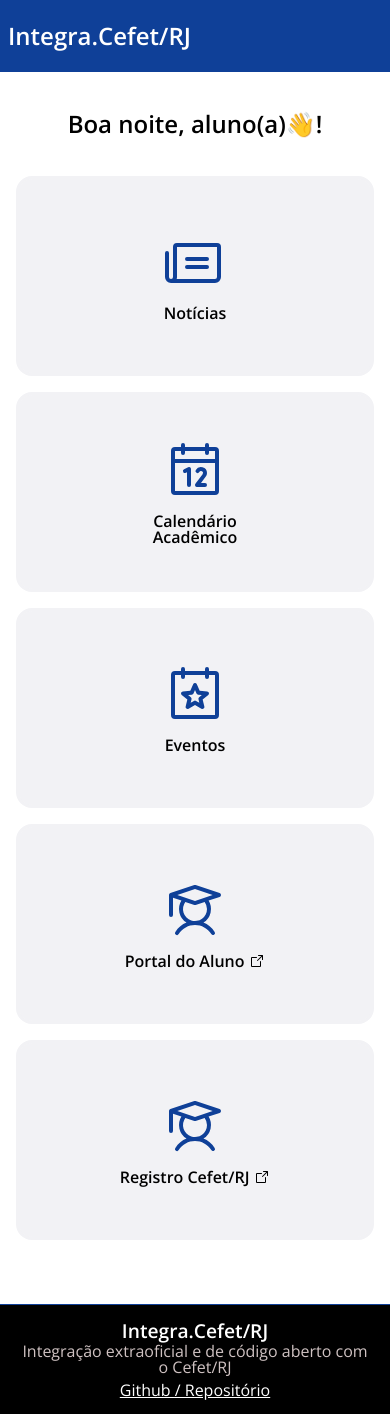
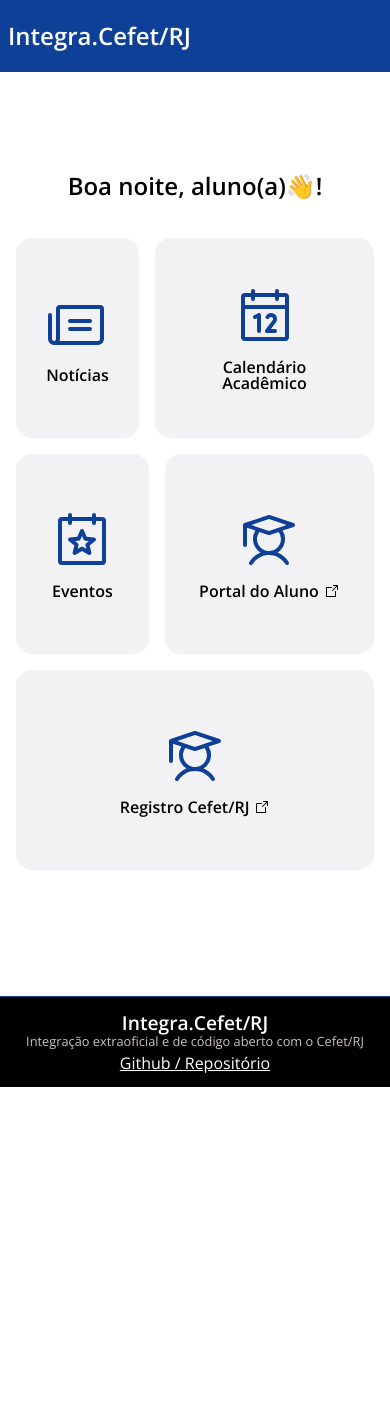
Before and after one commit to phricardo/alcateia.cefetrj.app, a Next.js app: page / in a window 390 px wide. After the commit the page ends 1087 px from the top, so only its background shows below. Built offline with nearby package versions, Linux system fonts and the light colour scheme.

Commit message:
chore: add index styles adjustments

```diff
--- a/src/app/page.module.css
+++ b/src/app/page.module.css
@@ -47,9 +47,12 @@
 
   background: #f2f2f5;
   border: 0.2rem solid #f2f2f5;
+
+  outline: none;
 }
 
-.links ul li a:hover {
+.links ul li a:hover,
+.links ul li a:focus {
   border-color: #0f4098;
 }
 
@@ -73,3 +76,15 @@
   height: 4rem;
   color: #0f4098;
 }
+
+@media (max-width: 650px) {
+  .links ul li {
+    flex: 1 1 150px;
+  }
+}
+
+@media (max-width: 400px) {
+  .links ul li {
+    flex: auto;
+  }
+}
--- a/src/components/Footer/Footer.module.css
+++ b/src/components/Footer/Footer.module.css
@@ -32,3 +32,7 @@
   font-size: 1.2rem;
   font-weight: 600;
 }
+
+.footer p {
+  font-size: 0.8rem;
+}
--- a/src/components/GreetingMessage/GreetingMessage.tsx
+++ b/src/components/GreetingMessage/GreetingMessage.tsx
@@ -18,7 +18,7 @@
   }, []);
 
   return (
-    <h1>
+    <h1 style={{ textAlign: "center" }}>
       {greeting ? (
         `${greeting}, aluno(a)👋!`
       ) : (
--- a/src/components/Header/Header.module.css
+++ b/src/components/Header/Header.module.css
@@ -14,6 +14,7 @@
   display: inline-flex;
   align-items: center;
   justify-content: center;
+  font-size: 1rem;
   gap: 0.4rem;
 }
 
```
Also changed, not shown: 1 other file (tests, documents, lock files or other folders).
